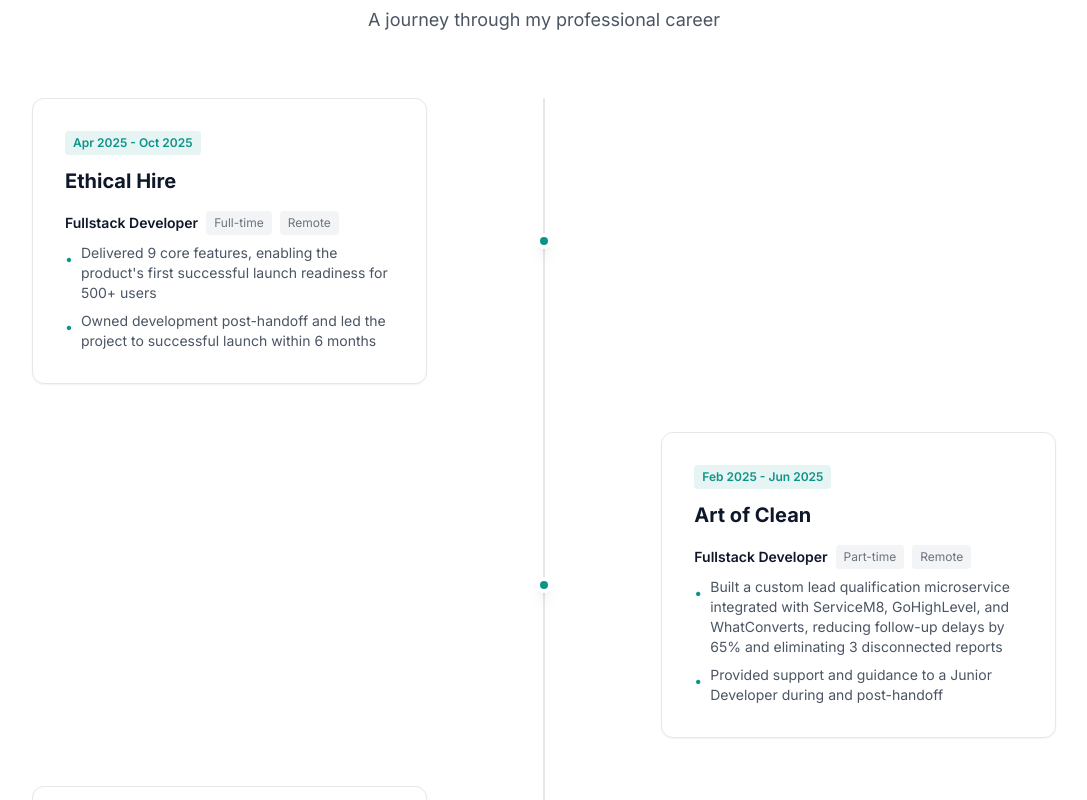
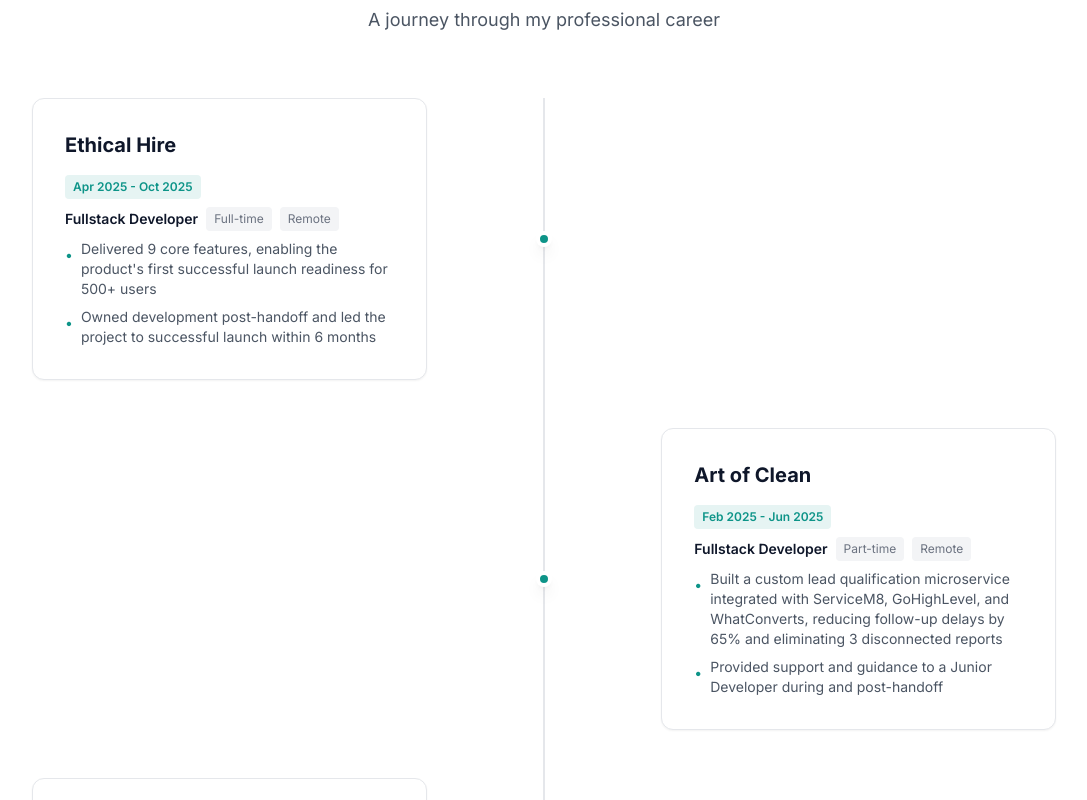
Before and after one commit to Jemsukie/react-portfolio, a React (Vite) app: page / in a window 1280 px wide. Shown: the part 2120-2920 px from the top of the page, without its empty margins (96-1183 px from the left). Built offline with nearby package versions, Linux system fonts and the light colour scheme.

Commit message:
feat(): make work exp have timeline

```diff
--- a/src/components/WorkExperience/WorkExperience.tsx
+++ b/src/components/WorkExperience/WorkExperience.tsx
@@ -83,12 +83,7 @@ const WorkExperience = ({ reference }: TReferenceProps) => {
                         }`}
                       >
                         <div className="card p-6 md:p-8">
-                          <div className="flex flex-wrap items-center gap-2 mb-3">
-                            <span className="text-xs font-semibold text-accent bg-accent/10 px-2 py-1 rounded">
-                              {dateRange.start} - {dateRange.end}
-                            </span>
-                          </div>
-                          <h4 className="text-xl font-bold text-primary mb-2">
+                          <h4 className="text-xl font-bold text-primary mb-4">
                             {exp.company}
                           </h4>
 
@@ -103,6 +98,11 @@ const WorkExperience = ({ reference }: TReferenceProps) => {
                                     : ""
                                 }
                               >
+                                <div className="flex flex-wrap items-center gap-2 mb-2">
+                                  <span className="text-xs font-semibold text-accent bg-accent/10 px-2 py-1 rounded">
+                                    {position.startDate} - {position.endDate}
+                                  </span>
+                                </div>
                                 <div className="flex flex-wrap items-center gap-2 mb-2">
                                   <span className="text-sm font-semibold text-primary">
                                     {position.position}
--- a/src/lib/workExperience.ts
+++ b/src/lib/workExperience.ts
@@ -65,8 +65,8 @@ export const workExperience: WorkExperience[] = [
       {
         position: 'Lead Software Engineer',
         location: 'Remote',
-        startDate: 'July 2023',
-        endDate: 'Apr 2025',
+        startDate: 'Jul 2023',
+        endDate: 'Apr 2024',
         type: 'Full-time',
         responsibilities: [
           'Served as the technical Webflow specialist for retainer clients, resolving 1,000+ complex tickets and delivering custom-code solutions beyond native Webflow capabilities to improve turnaround time, production reliability, and client satisfaction across multiple projects'
@@ -75,7 +75,7 @@ export const workExperience: WorkExperience[] = [
       {
         position: 'Webflow Developer',
         location: 'Remote',
-        startDate: 'July 2023',
+        startDate: 'Apr 2024',
         endDate: 'Apr 2025',
         type: 'Part-time',
         responsibilities: [
```
